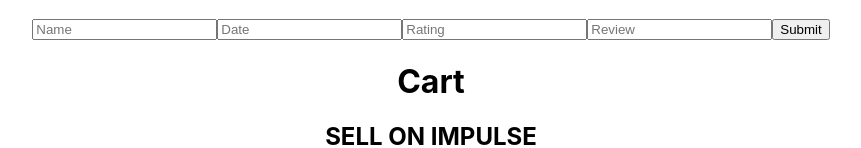
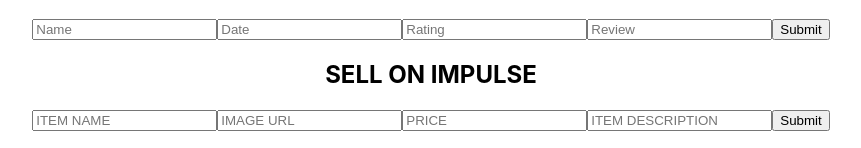
Before and after one commit to r-shahid/ecommerce-frontend, a React (Create React App) app: page /cart in a window 1280 px wide. Shown: the part 961-1109 px from the top of the page, without its empty margins (209-1070 px from the left). Built offline with nearby package versions, Linux system fonts and the light colour scheme.

Commit message:
cart shouldn't be displayed in product

```diff
--- a/src/components/Product/Product.js
+++ b/src/components/Product/Product.js
@@ -1,6 +1,5 @@
 import React from 'react'
 import './Product.css'
-import Cart from '../Cart/Cart'
 const Product = (props) => {
     return (
         <div>
@@ -24,7 +23,6 @@ const Product = (props) => {
                 <input type= 'text' placeholder= 'Review'></input>
                 <input type= 'submit'></input>
             </form>
-            <Cart />
         </div>
     )
 }
```
